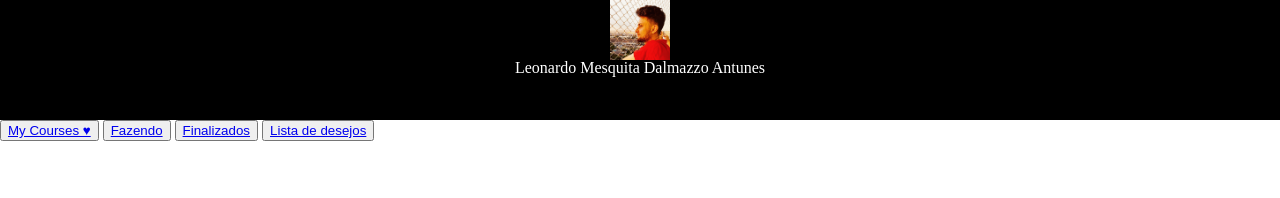
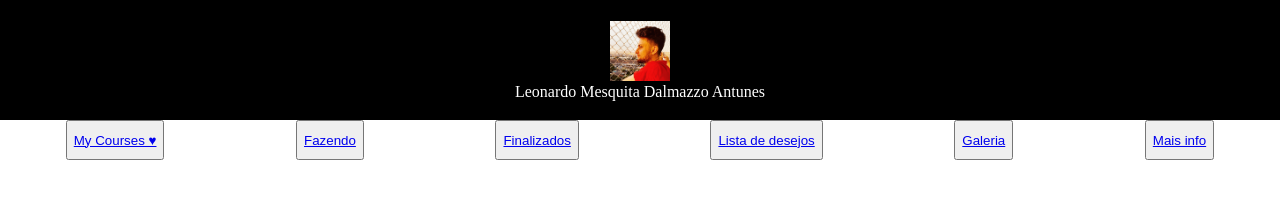
Before and after one commit to ADML1999/MyCourses, a plain HTML site: page index.html in a window 1280 px wide. Drawn offline with Linux system fonts and the light colour scheme.

Commit message:
alinhando a home page

```diff
--- a/index.html
+++ b/index.html
@@ -29,6 +29,12 @@
         <button>
             <a href="#">Lista de desejos</a>
         </button>
+        <button>
+            <a href="#">Galeria</a>
+        </button>
+        <button>
+            <a href="#">Mais info</a>
+        </button>
     </nav>
     <main class="css-main"></main>
     <footer class="css-footer"></footer>
--- a/style.css
+++ b/style.css
@@ -5,16 +5,13 @@
     background-color: black;
     color: white;
     overflow: hidden;
+    display: flex;
+    justify-content: center;
+    align-items: center;
 }
 .css-header img {
     width: 60px;
     height: 60px;
-}
-.profile {
-    display: flex;
-    flex-direction: column;
-    justify-content: space-around;
-    align-items: center;
 }
 .profile p {
     text-transform: capitalize;
@@ -22,6 +19,9 @@
 .css-nav {
     width: 100vw;
     height: 5vh;
+    display: flex;
+    justify-content: space-around;
+    overflow: hidden;
 }
 .css-main {
     width: 100vw;
```
